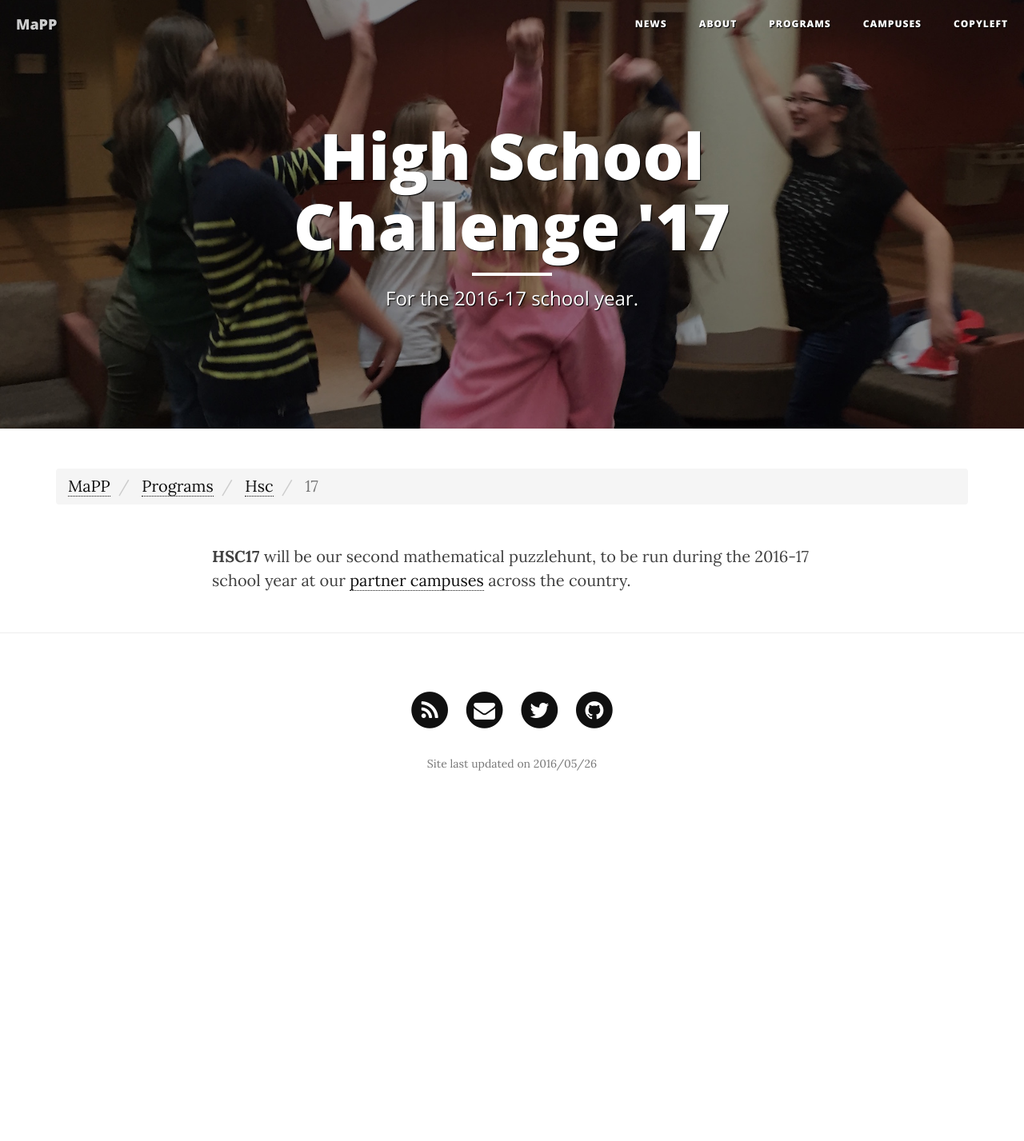
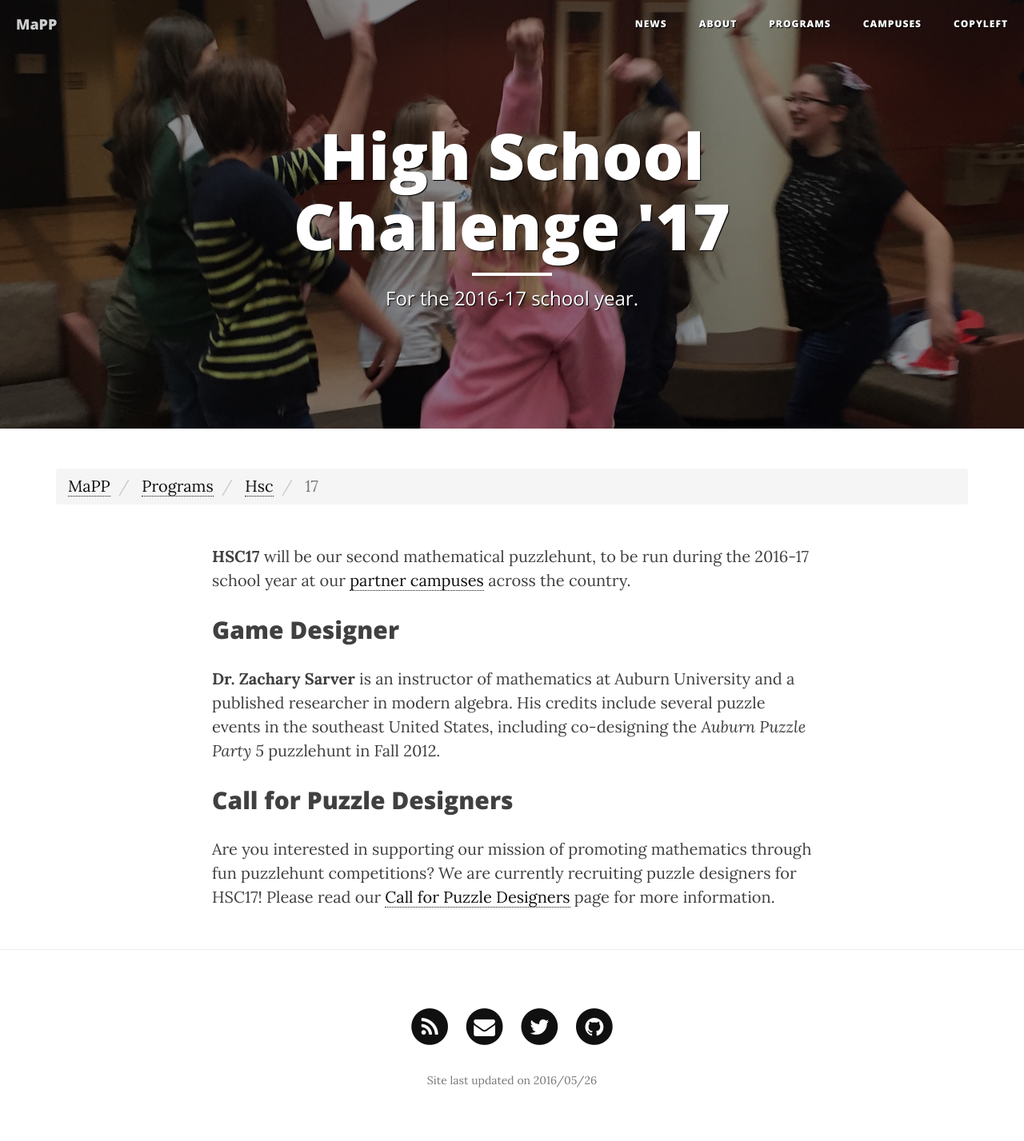
Before and after one commit to MaPPmath/mappmath.github.io, a Jekyll site: the page built from pages/hsc/hsc17.md, in a window 1280 px wide. Shown: the whole page at 80% size. Built offline with Jekyll 4.4.1, drawn with Linux system fonts in a browser that asks for light colours; nearby versions of some CDN libraries; before the commit the page ends 1031 px from its top, so only the background shows below that.

Commit message:
add call for puzzle designers

```diff
--- a/pages/hsc/hsc17.md
+++ b/pages/hsc/hsc17.md
@@ -8,3 +8,19 @@ permalink: /programs/hsc/17/
 
 **HSC17** will be our second mathematical puzzlehunt, to be run during the
 2016-17 school year at our [partner campuses](/campuses/) across the country.
+
+## Game Designer
+
+**Dr. Zachary Sarver** is an instructor of mathematics at Auburn University
+and a published researcher in modern algebra.
+His credits include several puzzle events in the southeast United States,
+including co-designing the *Auburn Puzzle Party 5* puzzlehunt in Fall 2012.
+
+## Call for Puzzle Designers
+
+Are you interested in supporting our mission of promoting mathematics
+through fun puzzlehunt competitions? We are currently recruiting puzzle
+designers for HSC17! Please read our
+[Call for Puzzle Designers][call] page for more information.
+
+[call]: /programs/hsc/17/designers
```
Also changed, not shown: pages/1_programs.md (+6 -3 lines), pages/hsc/hsc17designers.md (added, +107 -0 lines).
